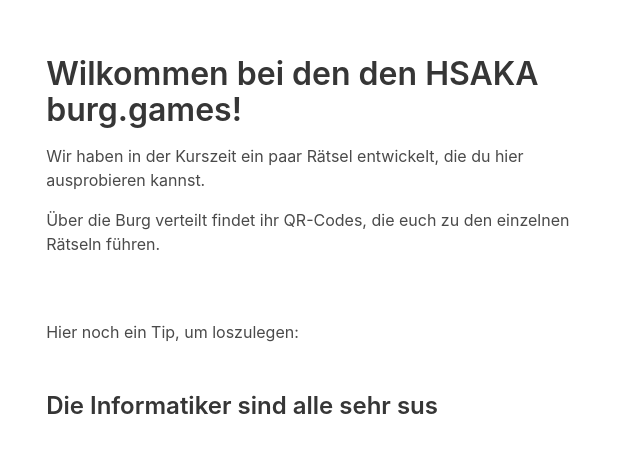
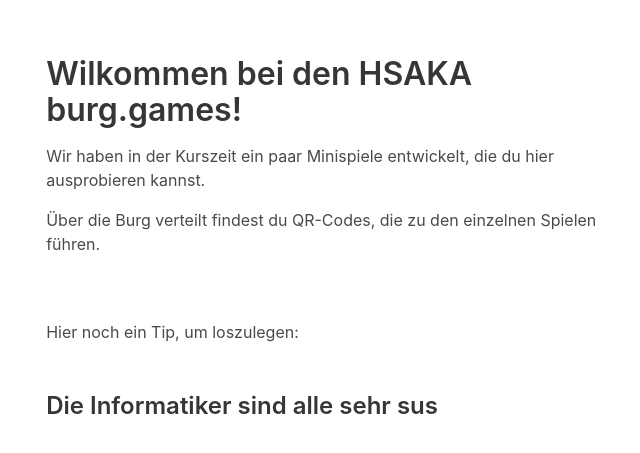
Before and after one commit to HSAKA-2022/app, a Nuxt app in the folder frontend/: page / in a window 1280 px wide. Shown: the part 139-592 px from the top of the page, without its empty margins (307-947 px from the left). Built offline with nearby package versions, Linux system fonts and the light colour scheme.

Commit message:
Fix simultaneous mode

```diff
--- a/frontend/pages/index.vue
+++ b/frontend/pages/index.vue
@@ -1,13 +1,13 @@
 <template>
     <layout class="content landing-page">
-        <h1>Wilkommen bei den den HSAKA burg.games!</h1>
+        <h1>Wilkommen bei den HSAKA burg.games!</h1>
 
         <p>
-            Wir haben in der Kurszeit ein paar Rätsel entwickelt, die du hier ausprobieren kannst.
+            Wir haben in der Kurszeit ein paar Minispiele entwickelt, die du hier ausprobieren kannst.
         </p>
 
         <p>
-            Über die Burg verteilt findet ihr QR-Codes, die euch zu den einzelnen Rätseln führen.
+            Über die Burg verteilt findest du QR-Codes, die zu den einzelnen Spielen führen.
         </p>
 
         <p class="mt-6">
```
Also changed, not shown: 1 other file (tests, documents, lock files or other folders).
